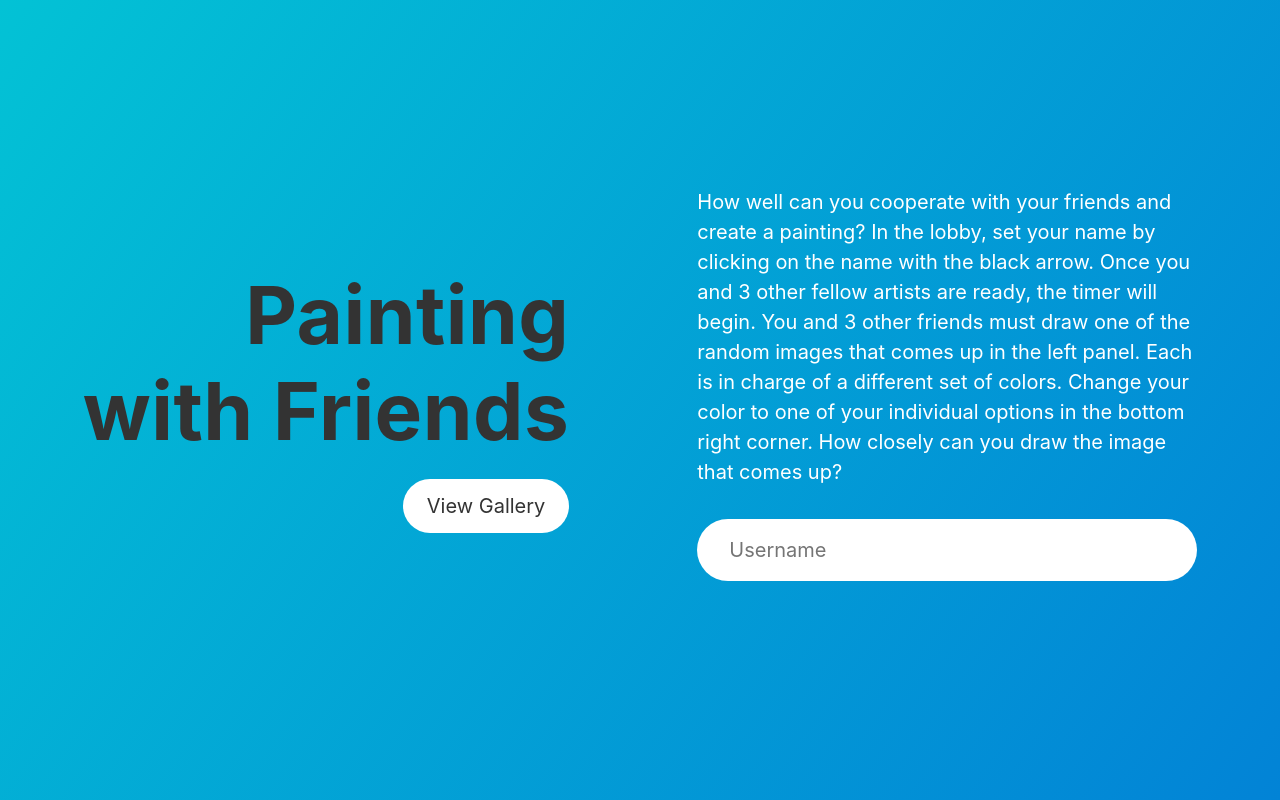
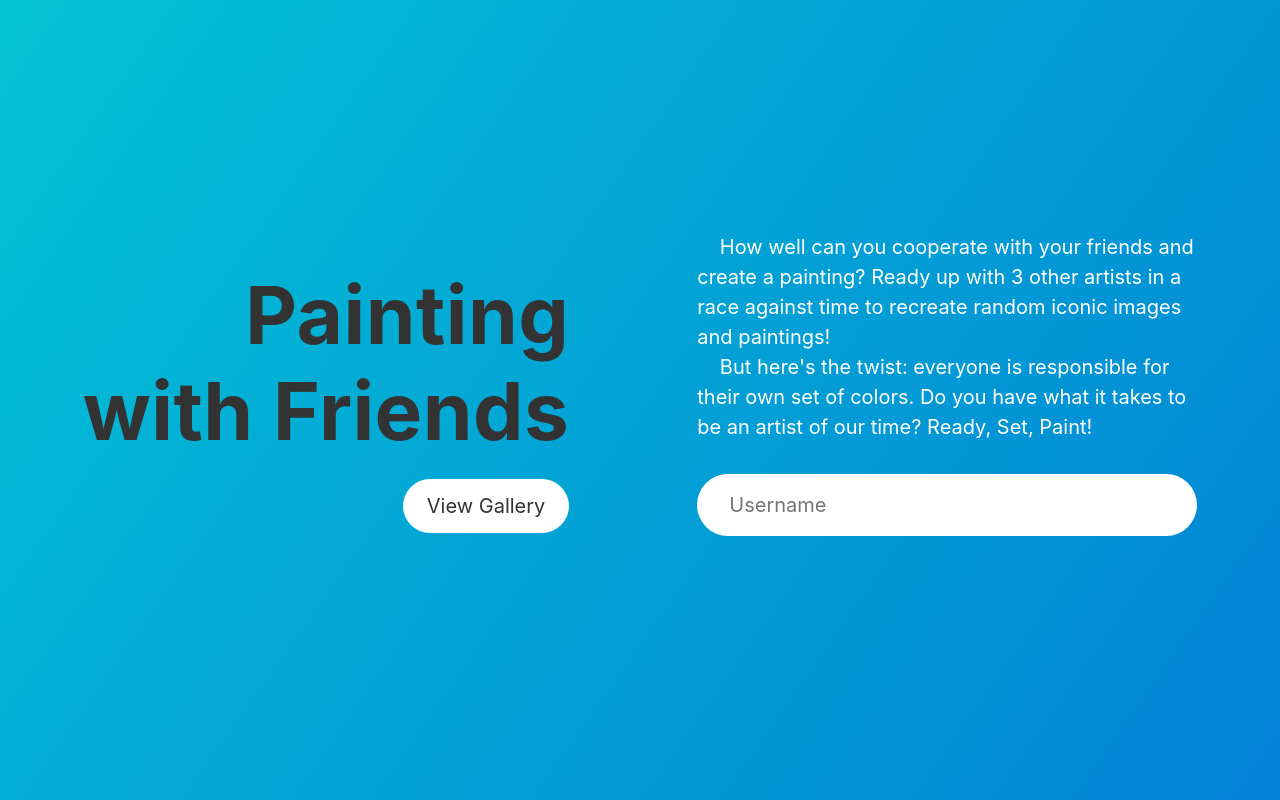
Before and after one commit to Twangybeast/painting-with-friends, a website: page client/index.html in a window 1280 px wide. Drawn offline with nearby package versions, Linux system fonts and the light colour scheme; no server answers.

Commit message:
minor changes

```diff
--- a/client/index.html
+++ b/client/index.html
@@ -33,9 +33,10 @@
 		<div class="section right">
 			<div class="inner-section">
 				<div class="instructions">
-					How well can you cooperate with your friends and create a painting?
-					In the lobby, set your name by clicking on the name with the black arrow. Once you and 3 other fellow artists are ready, the timer will begin.
-					You and 3 other friends must draw one of the random images that comes up in the left panel. Each is in charge of a different set of colors. Change your color to one of your individual options in the bottom right corner. How closely can you draw the image that comes up?
+                    &nbsp;&nbsp;&nbsp;&nbsp;How well can you cooperate with your friends and create a painting? Ready up with 3 other artists in a race against time to recreate
+                    random iconic images and paintings!
+                    <br>
+					&nbsp;&nbsp;&nbsp;&nbsp;But here's the twist: everyone is responsible for their own set of colors. Do you have what it takes to be an artist of our time? Ready, Set, Paint!
 				</div>
 				<div class="change-name">
 					<input type="text" id="name-change" placeholder="Username" />
--- a/client/index.js
+++ b/client/index.js
@@ -21,6 +21,7 @@ const fetch_rooms = async (dropDown) => {
                 div.innerHTML = "Room " + element.room + ": " + element.current + " of " + element.max + " Players";
                 if (!element.started) {
                     var buttonEl = document.createElement("a");
+                    buttonEl.style.marginLeft = "20px";
                     buttonEl.href = "http://localhost:8000/room.html?room=" + encodeURIComponent(element.room)
                     var buttonTextEl = document.createElement("span");
                     //TODO update class
```
